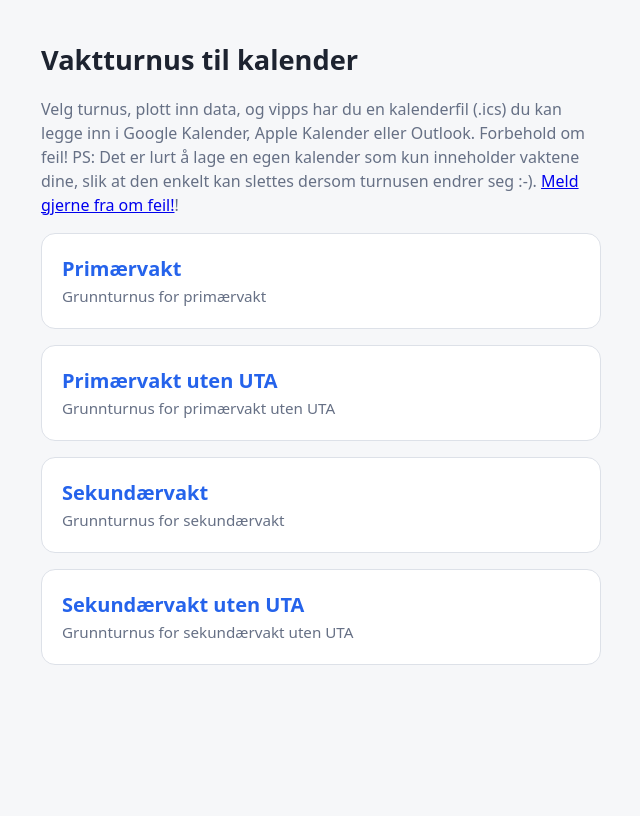
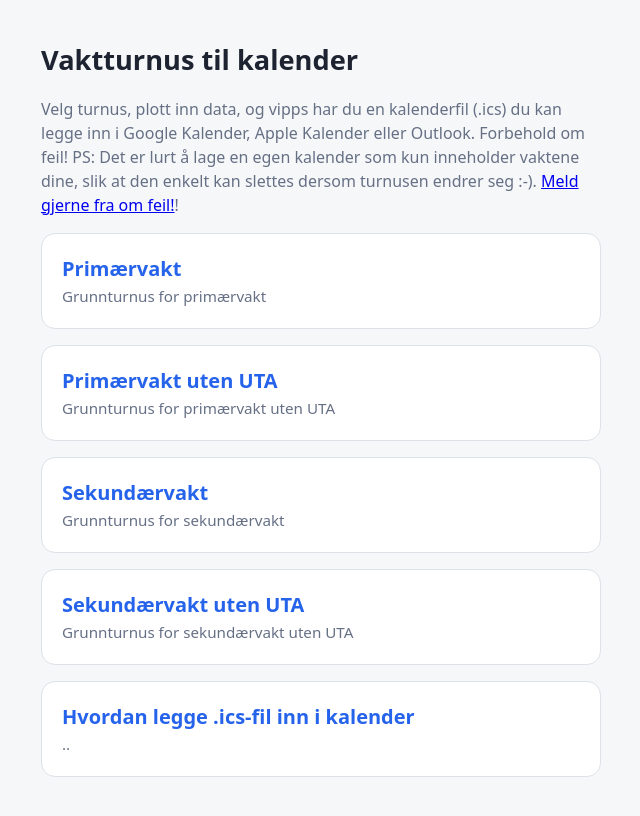
Before and after one commit to froydisf/turnus, a plain HTML site: page index.html in a window 1280 px wide. Shown: the whole page, without its empty margins (319-959 px from the left). Drawn offline with Linux system fonts and the light colour scheme.

Commit message:
Add link to calendar .ics file instructions

```diff
--- a/index.html
+++ b/index.html
@@ -22,4 +22,5 @@ a.b span{color:var(--mut);font-size:.95rem}
 <a class="b" href="primaer-uten-uta.html"><strong>Primærvakt uten UTA</strong><span>Grunnturnus for primærvakt uten UTA</span></a>
 <a class="b" href="sekundaer.html"><strong>Sekundærvakt</strong><span>Grunnturnus for sekundærvakt</span></a>
 <a class="b" href="sekundaer-uten-uta.html"><strong>Sekundærvakt uten UTA</strong><span>Grunnturnus for sekundærvakt uten UTA</span></a>
+<a class="b" href="info.html"><strong>Hvordan legge .ics-fil inn i kalender</strong><span> .. </span></a>
 </main></body></html>
```
